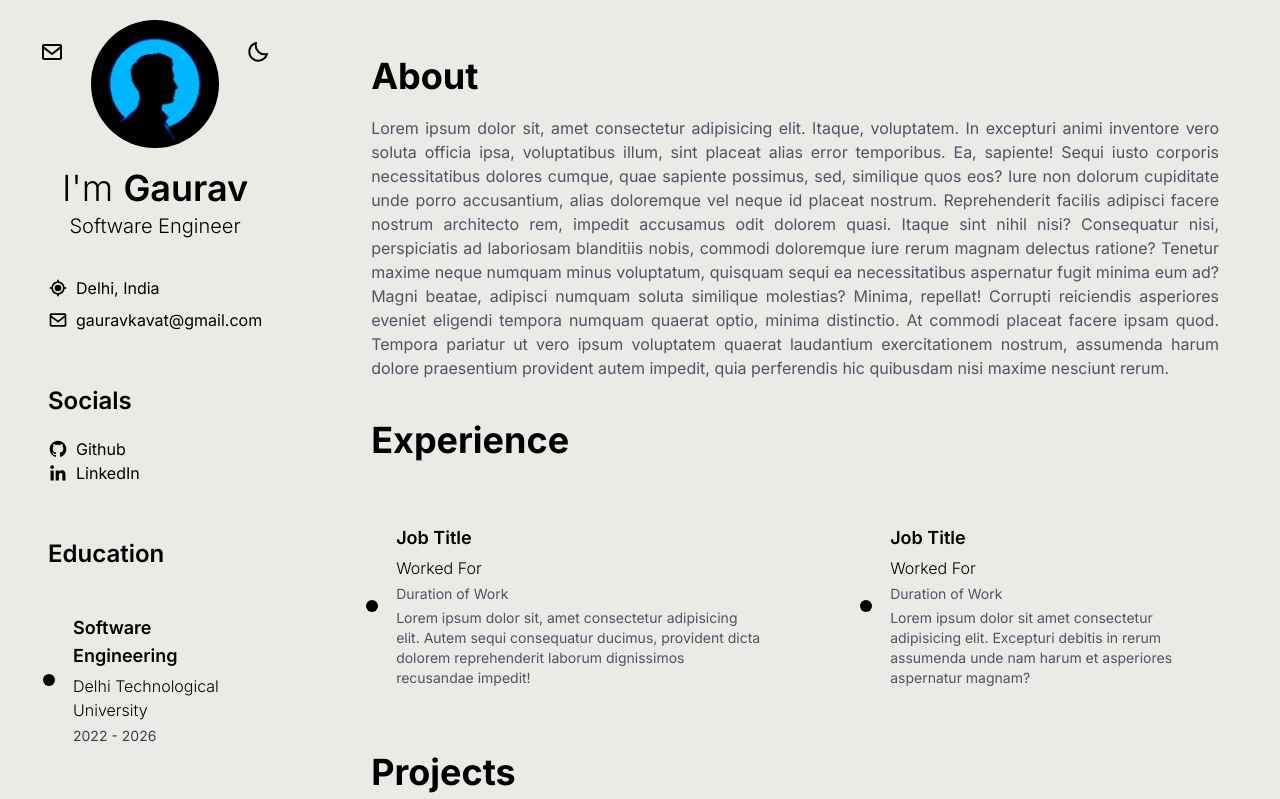
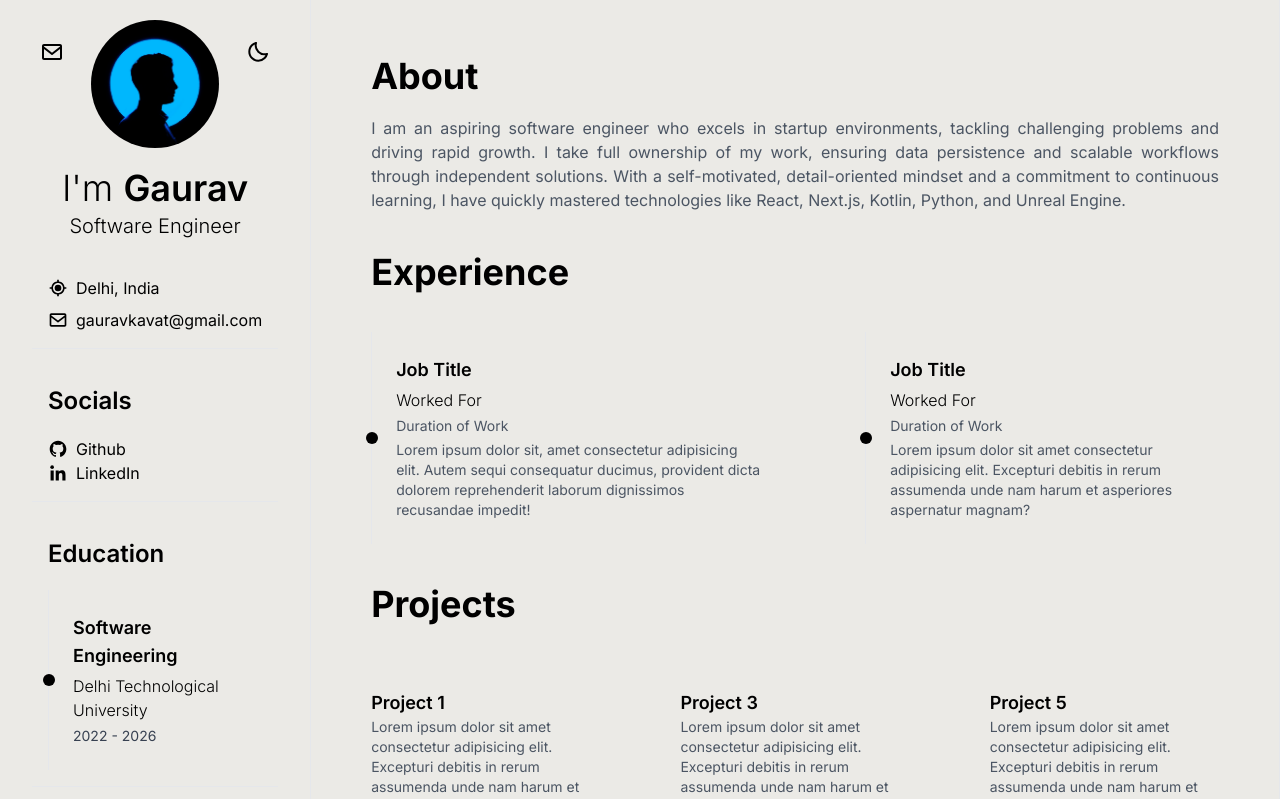
Before and after one commit to GauravKavat/cv, a React (Vite) app: page / in a window 1280 px wide. Shown: the top 799 px of the page. Built offline with nearby package versions, Linux system fonts and the light colour scheme.

Commit message:
Update Home.jsx

```diff
--- a/src/components/Home.jsx
+++ b/src/components/Home.jsx
@@ -7,25 +7,7 @@ const Home = () => {
         <div className="space-y-5">
           <h1 className="text-2xl font-bold md:text-4xl">About</h1>
           <p className="text-sm text-gray-600 dark:text-gray-300 md:text-base text-justify">
-            Lorem ipsum dolor sit, amet consectetur adipisicing elit. Itaque,
-            voluptatem. In excepturi animi inventore vero soluta officia ipsa,
-            voluptatibus illum, sint placeat alias error temporibus. Ea,
-            sapiente! Sequi iusto corporis necessitatibus dolores cumque, quae
-            sapiente possimus, sed, similique quos eos? Iure non dolorum
-            cupiditate unde porro accusantium, alias doloremque vel neque id
-            placeat nostrum. Reprehenderit facilis adipisci facere nostrum
-            architecto rem, impedit accusamus odit dolorem quasi. Itaque sint
-            nihil nisi? Consequatur nisi, perspiciatis ad laboriosam blanditiis
-            nobis, commodi doloremque iure rerum magnam delectus ratione?
-            Tenetur maxime neque numquam minus voluptatum, quisquam sequi ea
-            necessitatibus aspernatur fugit minima eum ad? Magni beatae,
-            adipisci numquam soluta similique molestias? Minima, repellat!
-            Corrupti reiciendis asperiores eveniet eligendi tempora numquam
-            quaerat optio, minima distinctio. At commodi placeat facere ipsam
-            quod. Tempora pariatur ut vero ipsum voluptatem quaerat laudantium
-            exercitationem nostrum, assumenda harum dolore praesentium provident
-            autem impedit, quia perferendis hic quibusdam nisi maxime nesciunt
-            rerum.
+            I am an aspiring software engineer who excels in startup environments, tackling challenging problems and driving rapid growth. I take full ownership of my work, ensuring data persistence and scalable workflows through independent solutions. With a self-motivated, detail-oriented mindset and a commitment to continuous learning, I have quickly mastered technologies like React, Next.js, Kotlin, Python, and Unreal Engine.
           </p>
         </div>
 
```
